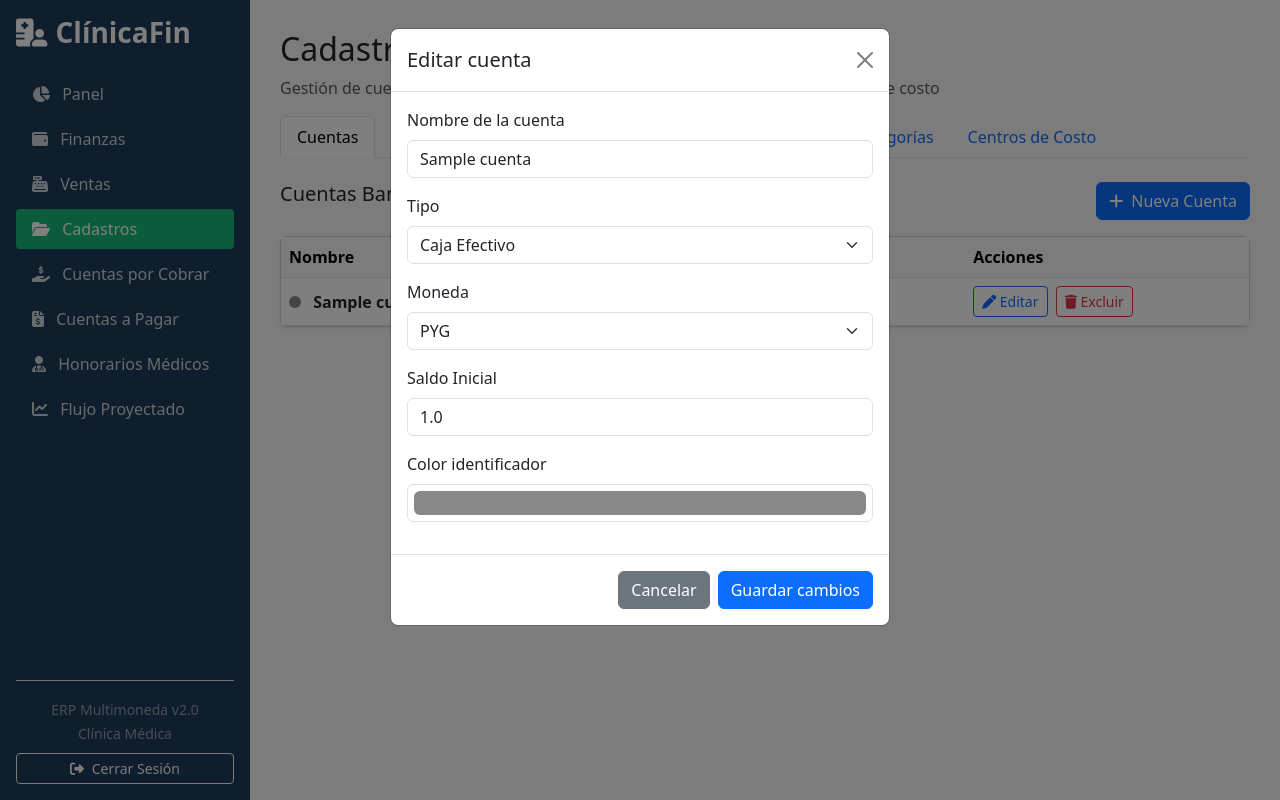
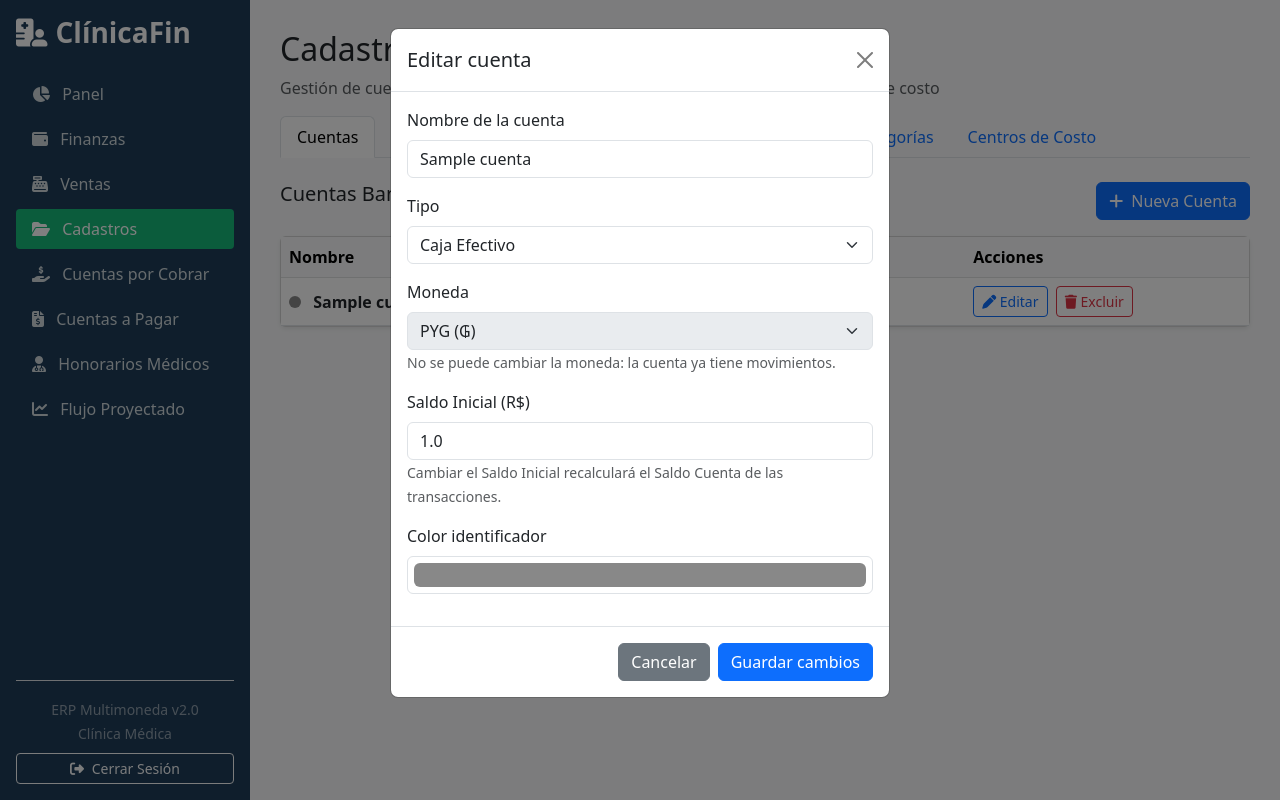
Before and after one commit to patriciafranco-web/finanzas1, a Flask app: page /cadastros in a window 1280 px wide, after a click on "Editar". Run offline with Flask 3, Linux system fonts and the light colour scheme; a user stored in the database is signed in; data comes from the database, SQL or seed files in the repository; tables that the repository leaves empty hold one stand-in row (values such as "Sample post").

Commit message:
Update cadastros.html

```diff
--- a/app/templates/cadastros.html
+++ b/app/templates/cadastros.html
@@ -31,7 +31,7 @@
 <div class="tab-content" id="cadastrosTabsContent">
 
     {% if current_user.username.lower() != 'recepcion' %}
-    <!-- 1. CUENTAS -->
+    <!-- 1. CUENTAS (Págs. 22 y 23) -->
     <div class="tab-pane fade show active" id="tab-cuentas">
         <div class="d-flex justify-content-between mb-3">
             <h5>Cuentas Bancarias y Cajas</h5>
@@ -51,6 +51,7 @@
                     </thead>
                     <tbody>
                         {% for c in cuentas %}
+                        {% set simb_c = '₲' if c.moneda == 'PYG' else ('US$' if c.moneda == 'USD' else 'R$') %}
                         <tr>
                             <td class="fw-bold">
                                 <span class="cuenta-dot d-inline-block rounded-circle me-2" style="width: 12px; height: 12px; background-color: {{ c.color or '#17b978' }};"></span>
@@ -58,16 +59,22 @@
                             </td>
                             <td>{{ c.tipo_cuenta }}</td>
                             <td><span class="badge bg-secondary">{{ c.moneda }}</span></td>
-                            <td>{{ "{:,.2f}".format(c.saldo_inicial or 0) }}</td>
+                            <td class="fw-bold">
+                                {% if c.moneda == 'PYG' %}
+                                    ₲ {{ "{:,.0f}".format(c.saldo_inicial or 0).replace(',', '.') }}
+                                {% else %}
+                                    {{ simb_c }} {{ "{:,.2f}".format(c.saldo_inicial or 0) }}
+                                {% endif %}
+                            </td>
                             <td>
                                 <button class="btn btn-sm btn-outline-primary me-1" data-bs-toggle="modal" data-bs-target="#modalEditarCuenta{{ c.id }}"><i class="fa-solid fa-pen"></i> Editar</button>
-                                <form action="{{ url_for('main.eliminar_cuenta', id=c.id) }}" method="POST" onsubmit="return confirm('¿Seguro que deseas excluir esta cuenta?');" class="d-inline">
+                                <form action="{{ url_for('main.eliminar_cuenta', id=c.id) }}" method="POST" onsubmit="return confirm('¿Seguro que deseas excluir o inactivar esta cuenta?');" class="d-inline">
                                     <button type="submit" class="btn btn-sm btn-outline-danger" title="Excluir"><i class="fa-solid fa-trash"></i> Excluir</button>
                                 </form>
                             </td>
                         </tr>
 
-                        <!-- Modal Editar Cuenta -->
+                        <!-- Modal Editar Cuenta (Págs. 22 y 23) -->
                         <div class="modal fade" id="modalEditarCuenta{{ c.id }}" tabindex="-1">
                             <div class="modal-dialog">
                                 <div class="modal-content">
@@ -91,15 +98,20 @@
                                             </div>
                                             <div class="mb-3">
                                                 <label class="form-label">Moneda</label>
-                                                <select class="form-select" name="moneda">
-                                                    <option value="PYG" {% if c.moneda == 'PYG' %}selected{% endif %}>PYG</option>
-                                                    <option value="USD" {% if c.moneda == 'USD' %}selected{% endif %}>USD</option>
-                                                    <option value="BRL" {% if c.moneda == 'BRL' %}selected{% endif %}>BRL</option>
+                                                <select class="form-select" name="moneda" {% if c.transacciones %}disabled{% endif %}>
+                                                    <option value="PYG" {% if c.moneda == 'PYG' %}selected{% endif %}>PYG (₲)</option>
+                                                    <option value="USD" {% if c.moneda == 'USD' %}selected{% endif %}>USD (US$)</option>
+                                                    <option value="BRL" {% if c.moneda == 'BRL' %}selected{% endif %}>BRL (R$)</option>
                                                 </select>
+                                                {% if c.transacciones %}
+                                                <input type="hidden" name="moneda" value="{{ c.moneda }}">
+                                                <small class="text-muted">No se puede cambiar la moneda: la cuenta ya tiene movimientos.</small>
+                                                {% endif %}
                                             </div>
                                             <div class="mb-3">
-                                                <label class="form-label">Saldo Inicial</label>
+                                                <label class="form-label">Saldo Inicial ({{ simb_c }})</label>
                                                 <input type="number" step="any" class="form-control" name="saldo_inicial" value="{{ c.saldo_inicial or 0 }}" required>
+                                                <small class="text-muted">Cambiar el Saldo Inicial recalculará el Saldo Cuenta de las transacciones.</small>
                                             </div>
                                             <div class="mb-3">
                                                 <label class="form-label">Color identificador</label>
@@ -153,7 +165,7 @@
                             <td>{{ cl.fecha_nacimiento.strftime('%d/%m/%Y') if cl.fecha_nacimiento else '-' }}</td>
                             <td>
                                 <button class="btn btn-sm btn-outline-primary me-1" data-bs-toggle="modal" data-bs-target="#modalEditarCliente{{ cl.id }}"><i class="fa-solid fa-pen"></i> Editar</button>
-                                <form action="{{ url_for('main.eliminar_cliente', id=cl.id) }}" method="POST" onsubmit="return confirm('¿Seguro que deseas excluir este cliente?');" class="d-inline">
+                                <form action="{{ url_for('main.eliminar_cliente', id=cl.id) }}" method="POST" onsubmit="return confirm('¿Seguro que deseas excluir o inactivar este cliente?');" class="d-inline">
                                     <button type="submit" class="btn btn-sm btn-outline-danger" title="Excluir"><i class="fa-solid fa-trash"></i> Excluir</button>
                                 </form>
                             </td>
@@ -235,7 +247,7 @@
                             <td><span class="badge bg-primary">{{ m.porcentaje_clinica if m.porcentaje_clinica is not none else 30 }}%</span></td>
                             <td>
                                 <button class="btn btn-sm btn-outline-primary me-1" data-bs-toggle="modal" data-bs-target="#modalEditarMedico{{ m.id }}"><i class="fa-solid fa-pen"></i> Editar</button>
-                                <form action="{{ url_for('main.eliminar_medico', id=m.id) }}" method="POST" onsubmit="return confirm('¿Seguro que deseas excluir este médico?');" class="d-inline">
+                                <form action="{{ url_for('main.eliminar_medico', id=m.id) }}" method="POST" onsubmit="return confirm('¿Seguro que deseas excluir o inactivar este médico?');" class="d-inline">
                                     <button type="submit" class="btn btn-sm btn-outline-danger" title="Excluir"><i class="fa-solid fa-trash"></i> Excluir</button>
                                 </form>
                             </td>
@@ -316,7 +328,7 @@
                             <td>{{ s.reparto_adicional or 0 }}%</td>
                             <td>
                                 <button class="btn btn-sm btn-outline-primary me-1" data-bs-toggle="modal" data-bs-target="#modalEditarServicio{{ s.id }}"><i class="fa-solid fa-pen"></i> Editar</button>
-                                <form action="{{ url_for('main.eliminar_servicio', id=s.id) }}" method="POST" onsubmit="return confirm('¿Seguro que deseas excluir este servicio?');" class="d-inline">
+                                <form action="{{ url_for('main.eliminar_servicio', id=s.id) }}" method="POST" onsubmit="return confirm('¿Seguro que deseas excluir o inactivar este servicio?');" class="d-inline">
                                     <button type="submit" class="btn btn-sm btn-outline-danger" title="Excluir"><i class="fa-solid fa-trash"></i> Excluir</button>
                                 </form>
                             </td>
@@ -362,7 +374,7 @@
         </div>
     </div>
 
-    <!-- 5. PLANOS Y PAQUETES -->
+    <!-- 5. PLANOS Y PAQUETES (Pág. 25: Botón + Agregar servicio en Editar Plan + Costo Total calculado) -->
     <div class="tab-pane fade" id="tab-paquetes">
         <div class="d-flex justify-content-between mb-3">
             <h5>Planos y Paquetes Médicos</h5>
@@ -383,21 +395,22 @@
                     </thead>
                     <tbody>
                         {% for p in paquetes %}
+                        {% set costo_total_p = p.items | sum(attribute='costo_total_item') %}
                         <tr>
                             <td class="fw-bold text-primary">{{ p.nombre }}</td>
-                            <td>{{ p.duracion_meses or 4 }} meses</td>
+                            <td>{{ p.duracion_meses if p.duracion_meses is not none else 0 }} meses</td>
                             <td class="fw-bold">₲ {{ "{:,.0f}".format(p.precio or 0).replace(',', '.') }}</td>
                             <td>{{ p.items|length }} ítems</td>
-                            <td class="text-danger fw-bold">₲ {{ "{:,.0f}".format(p.items | sum(attribute='costo_total_item')).replace(',', '.') }}</td>
+                            <td class="text-danger fw-bold">₲ {{ "{:,.0f}".format(costo_total_p or 0).replace(',', '.') }}</td>
                             <td>
                                 <button class="btn btn-sm btn-outline-primary me-1" data-bs-toggle="modal" data-bs-target="#modalEditarPaquete{{ p.id }}"><i class="fa-solid fa-pen"></i> Editar</button>
-                                <form action="{{ url_for('main.eliminar_paquete', id=p.id) }}" method="POST" onsubmit="return confirm('¿Seguro que deseas excluir este paquete?');" class="d-inline">
+                                <form action="{{ url_for('main.eliminar_paquete', id=p.id) }}" method="POST" onsubmit="return confirm('¿Seguro que deseas excluir o inactivar este paquete?');" class="d-inline">
                                     <button type="submit" class="btn btn-sm btn-outline-danger" title="Excluir"><i class="fa-solid fa-trash"></i> Excluir</button>
                                 </form>
                             </td>
                         </tr>
 
-                        <!-- Modal Editar Paquete -->
+                        <!-- Modal Editar Paquete (Pág. 25) -->
                         <div class="modal fade" id="modalEditarPaquete{{ p.id }}" tabindex="-1">
                             <div class="modal-dialog modal-xl">
                                 <div class="modal-content">
@@ -418,7 +431,7 @@
                                                 </div>
                                                 <div class="col-md-3 mb-3">
                                                     <label class="form-label fw-bold">Duración (Meses)</label>
-                                                    <input type="number" class="form-control" name="duracion_meses" value="{{ p.duracion_meses or 4 }}" required>
+                                                    <input type="number" class="form-control" name="duracion_meses" value="{{ p.duracion_meses if p.duracion_meses is not none else 0 }}" required>
                                                 </div>
                                             </div>
 
@@ -431,7 +444,7 @@
                                                 <div class="col-md-1"></div>
                                             </div>
 
-                                            <div class="contenedor-items-editar">
+                                            <div id="contenedor-editar-paquete-{{ p.id }}" class="contenedor-items-editar">
                                                 {% for item in p.items %}
                                                 <div class="row item-row mb-2 align-items-end">
                                                     <div class="col-md-5">
@@ -458,6 +471,18 @@
                                                 </div>
                                                 {% endfor %}
                                             </div>
+
+                                            <div class="d-flex justify-content-between align-items-center mt-3 pt-2 border-top">
+                                                <button type="button" class="btn btn-sm btn-outline-primary fw-bold" onclick="agregarFilaEditarPaquete({{ p.id }})">
+                                                    <i class="fa-solid fa-plus me-1"></i> Agregar servicio
+                                                </button>
+                                                <div class="fw-bold text-danger">
+                                                    Costo total del plan: ₲ {{ "{:,.0f}".format(costo_total_p or 0).replace(',', '.') }}
+                                                </div>
+                                            </div>
+                                            <small class="text-muted d-block mt-2">
+                                                <i class="fa-solid fa-circle-info me-1"></i> Los cambios valen para las ventas nuevas. Las {{ p.ventas|length }} venta(s) ya registrada(s) con este plan no se modifican.
+                                            </small>
                                         </div>
                                         <div class="modal-footer">
                                             <button type="button" class="btn btn-secondary" data-bs-dismiss="modal">Cancelar</button>
@@ -499,6 +524,9 @@
                             <td><span class="badge {% if cat.tipo == 'Ingreso' %}bg-success{% else %}bg-danger{% endif %}">{{ cat.tipo }}</span></td>
                             <td>
                                 <button class="btn btn-sm btn-outline-primary me-1" data-bs-toggle="modal" data-bs-target="#modalEditarCat{{ cat.id }}"><i class="fa-solid fa-pen"></i> Editar</button>
+                                <form action="{{ url_for('main.eliminar_categoria', id=cat.id) }}" method="POST" onsubmit="return confirm('¿Seguro que deseas excluir o inactivar esta categoría?');" class="d-inline">
+                                    <button type="submit" class="btn btn-sm btn-outline-danger" title="Excluir"><i class="fa-solid fa-trash"></i> Excluir</button>
+                                </form>
                             </td>
                         </tr>
 
@@ -541,7 +569,7 @@
         </div>
     </div>
 
-    <!-- 7. CENTROS DE COSTO -->
+    <!-- 7. CENTROS DE COSTO (Pág. 24) -->
     <div class="tab-pane fade" id="tab-centros">
         <div class="d-flex justify-content-between mb-3">
             <h5>Centros de Costo</h5>
@@ -562,7 +590,7 @@
                             <td class="fw-bold">{{ cc.nombre }}</td>
                             <td>
                                 <button class="btn btn-sm btn-outline-primary me-1" data-bs-toggle="modal" data-bs-target="#modalEditarCentro{{ cc.id }}"><i class="fa-solid fa-pen"></i> Editar</button>
-                                <form action="{{ url_for('main.eliminar_centro_costo', id=cc.id) }}" method="POST" onsubmit="return confirm('¿Seguro que deseas excluir o inactivar este centro de costo?');" class="d-inline">
+                                <form action="{{ url_for('main.eliminar_centro_costo', id=cc.id) }}" method="POST" onsubmit="return confirm('¿Eliminar {{ cc.nombre }}? Si tiene movimientos asociados, se inactivará automáticamente para conservar el historial.');" class="d-inline">
                                     <button type="submit" class="btn btn-sm btn-outline-danger" title="Excluir"><i class="fa-solid fa-trash"></i> Excluir</button>
                                 </form>
                             </td>
@@ -613,7 +641,7 @@
                 <div class="modal-body">
                     <div class="mb-3"><label class="form-label">Nombre</label><input type="text" class="form-control" name="nombre" required placeholder="Ej: Caja Principal Gs."></div>
                     <div class="mb-3"><label class="form-label">Tipo de Cuenta</label><select class="form-select" name="tipo_cuenta"><option value="Caja Efectivo">Caja Efectivo</option><option value="Banco">Banco</option><option value="Tarjeta">Tarjeta</option></select></div>
-                    <div class="mb-3"><label class="form-label">Moneda</label><select class="form-select" name="moneda"><option value="PYG">PYG (₲)</option><option value="USD">USD ($)</option><option value="BRL">BRL (R$)</option></select></div>
+                    <div class="mb-3"><label class="form-label">Moneda</label><select class="form-select" name="moneda"><option value="PYG">PYG (₲)</option><option value="USD">USD (US$)</option><option value="BRL">BRL (R$)</option></select></div>
                     <div class="mb-3"><label class="form-label">Saldo Inicial</label><input type="number" step="any" class="form-control" name="saldo_inicial" value="0" required></div>
                     <div class="mb-3"><label class="form-label">Color identificador</label><input type="color" class="form-control form-control-color w-100" name="color" value="#17b978"></div>
                 </div>
@@ -735,7 +763,7 @@
                             <div class="col-md-1"><button type="button" class="btn btn-sm btn-outline-danger" onclick="this.closest('.row').remove()"><i class="fa-solid fa-trash"></i></button></div>
                         </div>
                     </div>
-                    <button type="button" class="btn btn-sm btn-outline-success mt-2" onclick="agregarFilaItem()"><i class="fa-solid fa-plus me-1"></i> Agregar otro ítem</button>
+                    <button type="button" class="btn btn-sm btn-outline-success mt-2" onclick="agregarFilaItem()"><i class="fa-solid fa-plus me-1"></i> Agregar servicio</button>
                 </div>
                 <div class="modal-footer"><button type="submit" class="btn btn-success fw-bold">Guardar Paquete</button></div>
             </form>
@@ -783,6 +811,17 @@ function agregarFilaItem() {
     nuevaFila.querySelectorAll('input').forEach(input => input.value = input.name.includes('cantidad') ? '1' : '0');
     nuevaFila.querySelector('select').selectedIndex = 0;
     contenedor.appendChild(nuevaFila);
+}
+
+function agregarFilaEditarPaquete(paqId) {
+    const contenedor = document.getElementById(`contenedor-editar-paquete-${paqId}`);
+    const plantilla = document.querySelector('#contenedor-items-paquete .item-row');
+    if (contenedor && plantilla) {
+        const nuevaFila = plantilla.cloneNode(true);
+        nuevaFila.querySelectorAll('input').forEach(input => input.value = input.name.includes('cantidad') ? '1' : '0');
+        nuevaFila.querySelector('select').selectedIndex = 0;
+        contenedor.appendChild(nuevaFila);
+    }
 }
 
 function autocompletarDatosServicio(select) {
```
